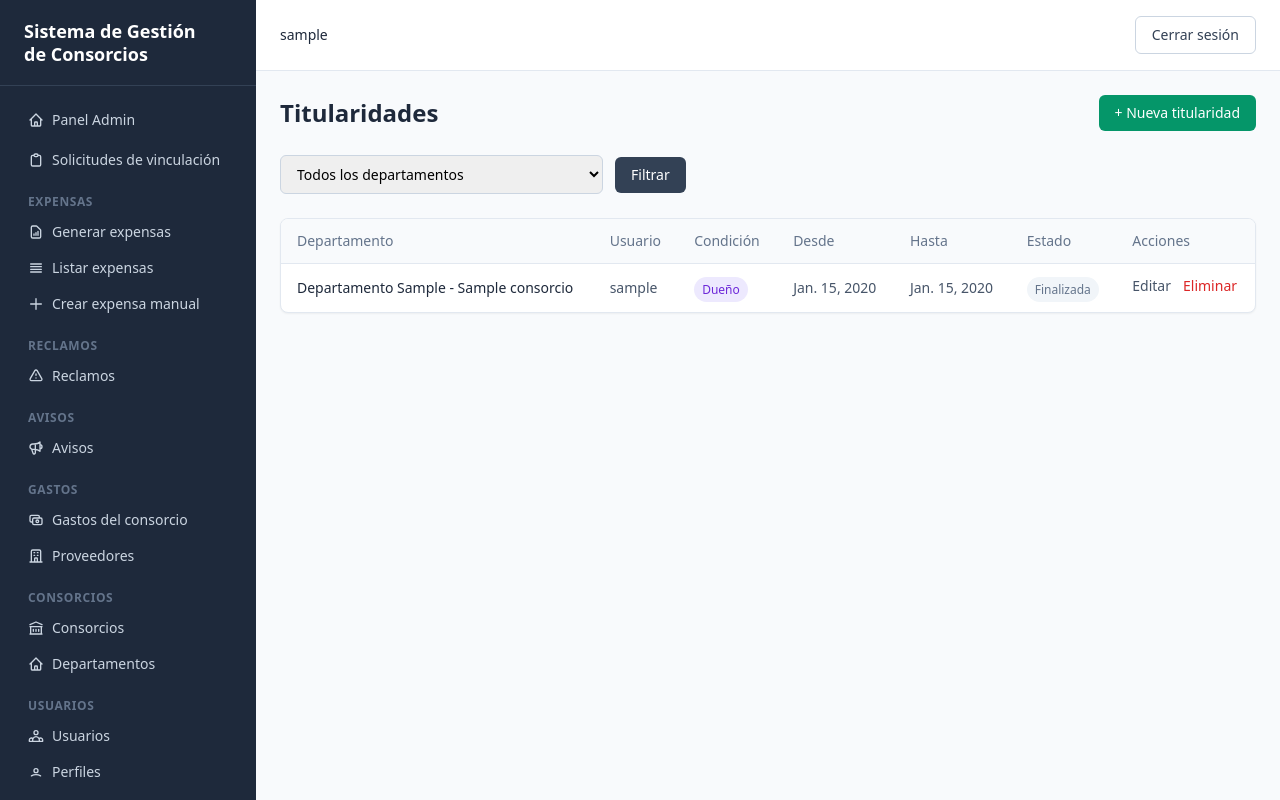
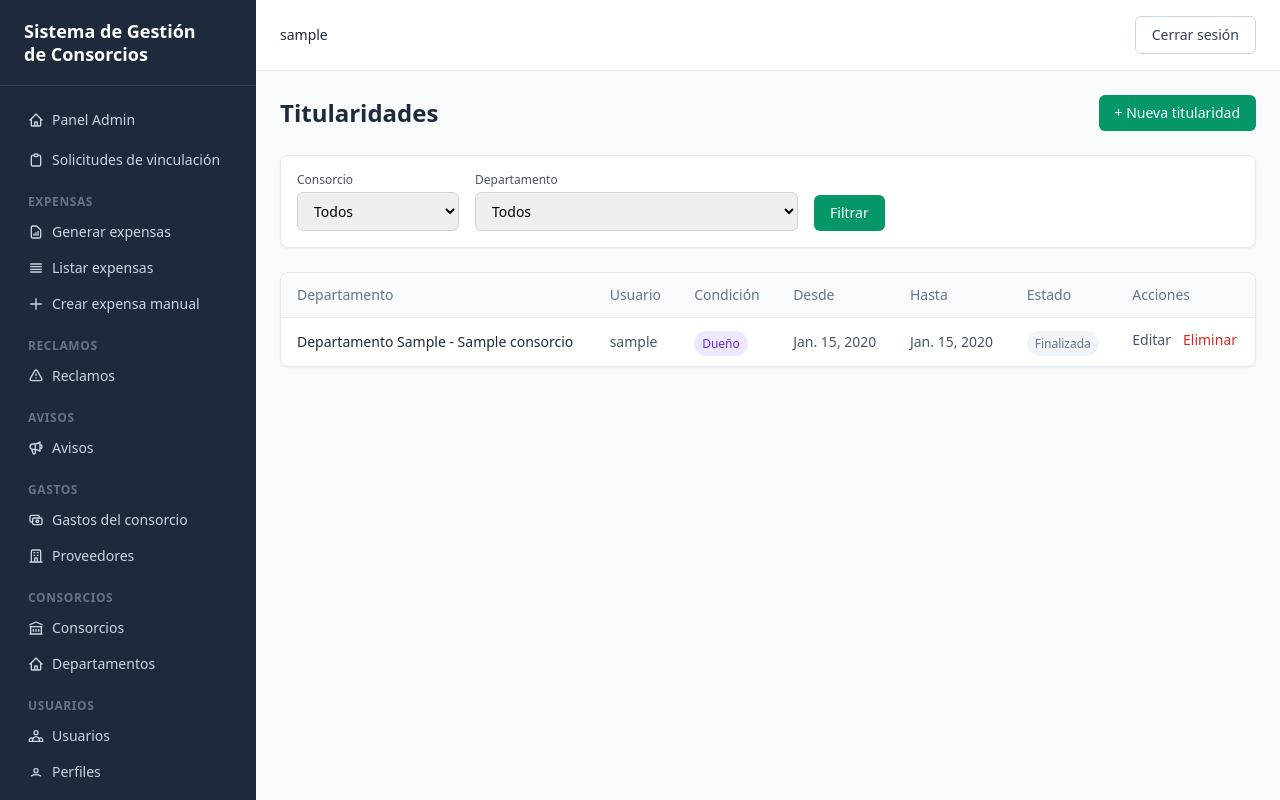
Before and after one commit to gogoroisler/TP-FINAL-BACKEND--IFTS18, a Django app: page /titularidades/ in a window 1280 px wide. Run offline with Django 5.2, Linux system fonts and the light colour scheme; a user stored in the database is signed in; tables that the repository leaves empty hold one stand-in row (values such as "Sample post"); some libraries are stand-ins or nearby versions.

Commit message:
feat: filtros por consorcio y departamento en listado de titularidades

```diff
--- a/consorcios/views.py
+++ b/consorcios/views.py
@@ -307,14 +307,24 @@ class ListarTitularidadesView(RolRequeridoMixin, ListView):
 
     def get_queryset(self):
         qs = get_todas_las_titularidades()
+        consorcio_id = self.request.GET.get('consorcio_id')
         departamento_id = self.request.GET.get('departamento_id')
+        if consorcio_id:
+            qs = qs.filter(departamento__consorcio_id=consorcio_id)
         if departamento_id:
             qs = qs.filter(departamento_id=departamento_id)
         return qs
 
     def get_context_data(self, **kwargs):
         context = super().get_context_data(**kwargs)
-        context['departamentos'] = get_todos_los_departamentos()
+        consorcio_id = self.request.GET.get('consorcio_id', '')
+        context['consorcios'] = get_todos_los_consorcios()
+        context['departamentos'] = (
+            Departamento.objects.filter(consorcio_id=consorcio_id).order_by('numero')
+            if consorcio_id
+            else get_todos_los_departamentos()
+        )
+        context['consorcio_id_seleccionado'] = consorcio_id
         context['departamento_id_seleccionado'] = self.request.GET.get('departamento_id', '')
         return context
 
--- a/templates/titularidades/listar.html
+++ b/templates/titularidades/listar.html
@@ -10,26 +10,49 @@
     </a>
 </div>
 
-<!-- Filtro por departamento -->
-<form method="get" class="mb-6 flex items-center gap-3">
+{# Panel de filtros #}
+<div class="bg-white border border-slate-200 rounded-lg shadow-sm p-4 mb-6">
+    <form method="get" class="flex flex-wrap items-end gap-4">
+        <div>
+            <label class="block text-xs font-medium text-slate-600 mb-1">Consorcio</label>
+            <select name="consorcio_id" onchange="this.form.submit()"
+                    class="border border-slate-300 rounded-md px-3 py-2 text-sm focus:outline-none focus:ring-2 focus:ring-emerald-500 focus:border-emerald-500">
+                <option value="">Todos</option>
+                {% for consorcio in consorcios %}
+                <option value="{{ consorcio.id }}"
+                    {% if consorcio_id_seleccionado == consorcio.id|stringformat:"s" %}selected{% endif %}>
+                    {{ consorcio.nombre }}
+                </option>
+                {% endfor %}
+            </select>
+        </div>
+        <div>
+            <label class="block text-xs font-medium text-slate-600 mb-1">Departamento</label>
             <select name="departamento_id"
                     class="border border-slate-300 rounded-md px-3 py-2 text-sm focus:outline-none focus:ring-2 focus:ring-emerald-500 focus:border-emerald-500">
-        <option value="">Todos los departamentos</option>
+                <option value="">Todos</option>
                 {% for depto in departamentos %}
-            <option value="{{ depto.id }}" {% if departamento_id_seleccionado == depto.id|stringformat:"s" %}selected{% endif %}>
+                <option value="{{ depto.id }}"
+                    {% if departamento_id_seleccionado == depto.id|stringformat:"s" %}selected{% endif %}>
                     {{ depto }}
                 </option>
                 {% endfor %}
             </select>
+        </div>
+        <div class="flex gap-2">
             <button type="submit"
-            class="bg-slate-700 hover:bg-slate-800 text-white px-4 py-2 rounded-md font-medium transition-colors text-sm">
+                    class="bg-emerald-600 hover:bg-emerald-700 text-white px-4 py-2 rounded-md font-medium transition-colors text-sm">
                 Filtrar
             </button>
-    {% if departamento_id_seleccionado %}
+            {% if consorcio_id_seleccionado or departamento_id_seleccionado %}
             <a href="{% url 'listar_titularidades' %}"
-       class="text-sm text-slate-500 hover:text-slate-700">Limpiar filtro</a>
+               class="bg-white border border-slate-300 text-slate-700 hover:bg-slate-50 px-4 py-2 rounded-md font-medium transition-colors text-sm">
+                Limpiar
+            </a>
             {% endif %}
+        </div>
     </form>
+</div>
 
 {% if titularidades %}
 <div class="bg-white border border-slate-200 rounded-lg shadow-sm overflow-hidden">
@@ -77,7 +100,13 @@
 </div>
 {% else %}
 <div class="bg-white border border-slate-200 rounded-lg shadow-sm p-12 text-center">
-    <p class="text-slate-500">No hay titularidades{% if departamento_id_seleccionado %} para el departamento seleccionado{% endif %}.</p>
+    <p class="text-slate-500">
+        {% if consorcio_id_seleccionado or departamento_id_seleccionado %}
+            No hay titularidades que coincidan con los filtros seleccionados.
+        {% else %}
+            No hay titularidades registradas.
+        {% endif %}
+    </p>
 </div>
 {% endif %}
 
```
Lines whose indentation alone changed are shown as unchanged.
